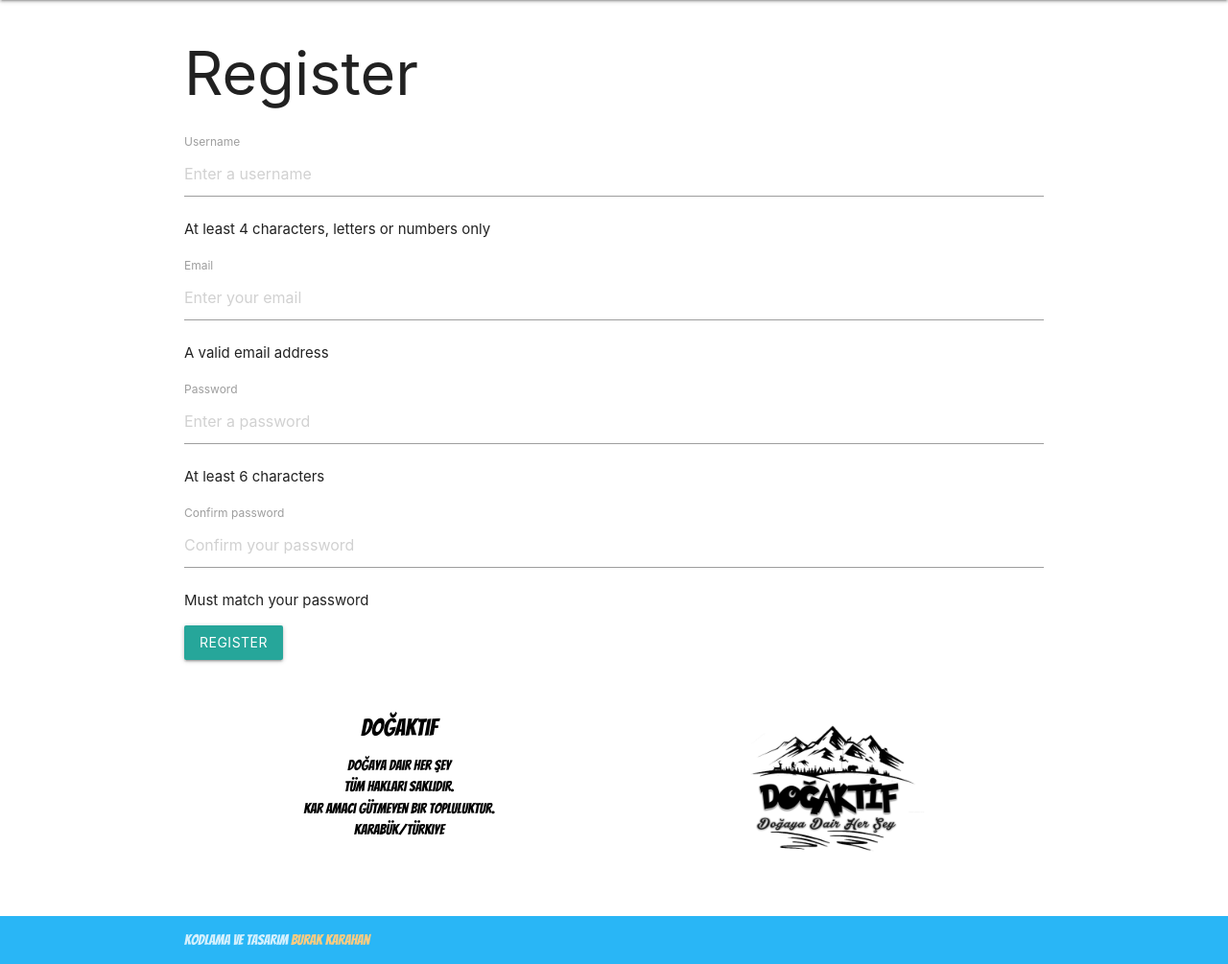
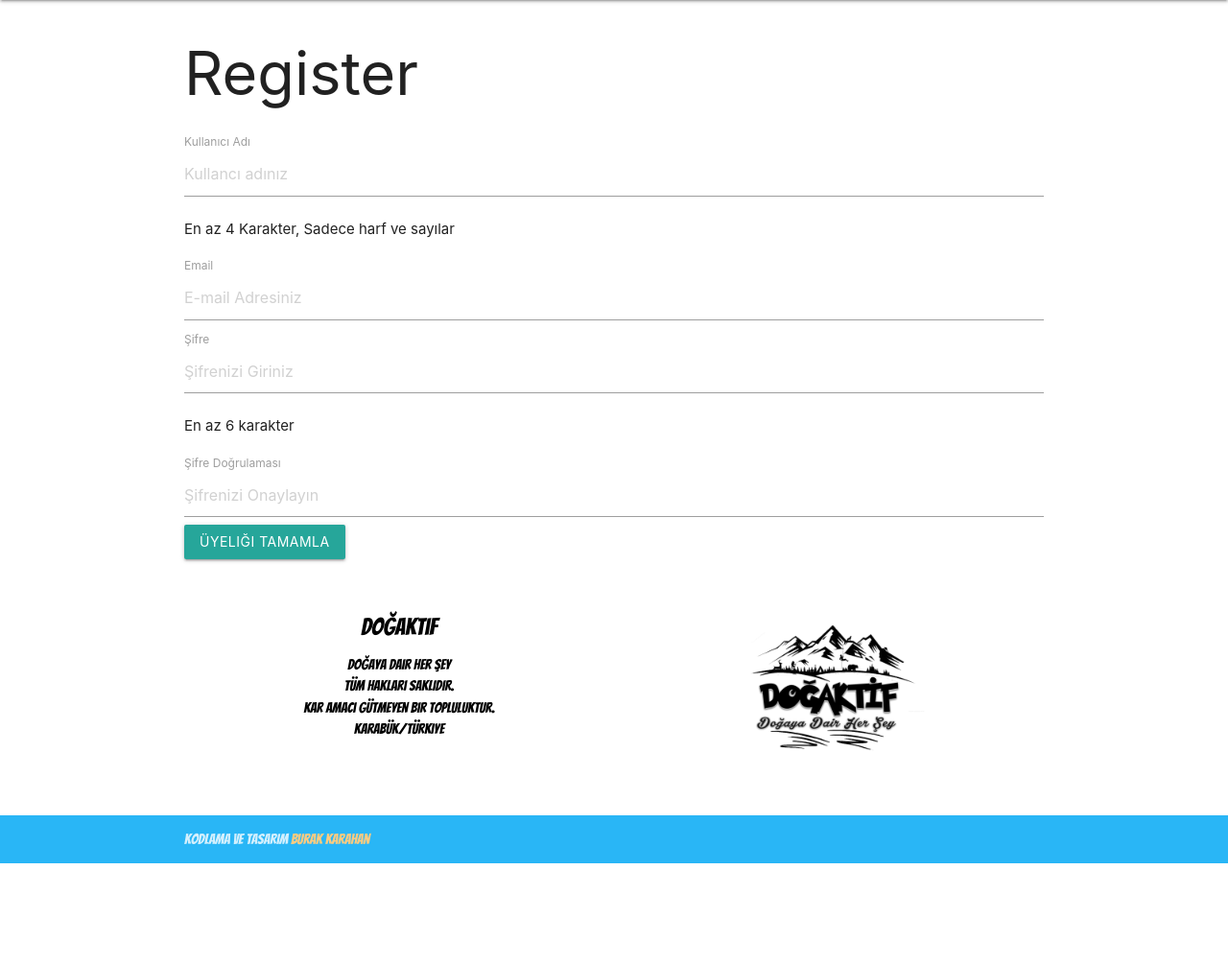
Before and after one commit to MarlonJD/NatureLover, a CodeIgniter app: page /natureLover/user/register in a window 1280 px wide. Shown: the part 64-1069 px from the top of the page at 96% size. After the commit the page ends 964 px from the top, so only its background shows below. Run offline with CodeIgniter, Linux system fonts and the light colour scheme; some libraries are stand-ins or nearby versions.

Commit message:
Stage 1: Add changed user texts

```diff
--- a/application/views/user/login/login_success.php
+++ b/application/views/user/login/login_success.php
@@ -3,9 +3,9 @@
 	<div class="row">
 		<div class="col-md-12">
 			<div class="page-header">
-				<h1>Login success!</h1>
+				<h1>Giriş Başarılı</h1>
 			</div>
-			<p>You are now logged in.</p>
+			<p>Başarıyla giriş yaptınız.</p>
 		</div>
 	</div><!-- .row -->
 </div><!-- .container -->
--- a/application/views/user/logout/logout_success.php
+++ b/application/views/user/logout/logout_success.php
@@ -3,9 +3,9 @@
 	<div class="row">
 		<div class="col-md-12">
 			<div class="page-header">
-				<h1>Logout success!</h1>
+				<h1>Nereye gidiyorsun!</h1>
 			</div>
-			<p>You are now logged out.</p>
+			<p>Şimdi bizi böyle bırakıp gidiyorsun yani.</p>
 		</div>
 	</div><!-- .row -->
 </div><!-- .container -->
--- a/application/views/user/register/register.php
+++ b/application/views/user/register/register.php
@@ -21,27 +21,25 @@
 			</div>
 			<?= form_open() ?>
 				<div class="form-group">
-					<label for="username">Username</label>
-					<input type="text" class="form-control" id="username" name="username" placeholder="Enter a username">
-					<p class="help-block">At least 4 characters, letters or numbers only</p>
+					<label for="username">Kullanıcı Adı</label>
+					<input type="text" class="form-control" id="username" name="username" placeholder="Kullancı adınız">
+					<p class="help-block">En az 4 Karakter, Sadece harf ve sayılar</p>
 				</div>
 				<div class="form-group">
 					<label for="email">Email</label>
-					<input type="email" class="form-control" id="email" name="email" placeholder="Enter your email">
-					<p class="help-block">A valid email address</p>
+					<input type="email" class="form-control" id="email" name="email" placeholder="E-mail Adresiniz">
 				</div>
 				<div class="form-group">
-					<label for="password">Password</label>
-					<input type="password" class="form-control" id="password" name="password" placeholder="Enter a password">
-					<p class="help-block">At least 6 characters</p>
+					<label for="password">Şifre</label>
+					<input type="password" class="form-control" id="password" name="password" placeholder="Şifrenizi Giriniz">
+					<p class="help-block">En az 6 karakter</p>
 				</div>
 				<div class="form-group">
-					<label for="password_confirm">Confirm password</label>
-					<input type="password" class="form-control" id="password_confirm" name="password_confirm" placeholder="Confirm your password">
-					<p class="help-block">Must match your password</p>
+					<label for="password_confirm">Şifre Doğrulaması</label>
+					<input type="password" class="form-control" id="password_confirm" name="password_confirm" placeholder="Şifrenizi Onaylayın">
 				</div>
 				<div class="form-group">
-					<input type="submit" class="btn btn-default" value="Register">
+					<input type="submit" class="btn btn-default" value="Üyeliği tamamla">
 				</div>
 			</form>
 		</div>
--- a/application/views/user/register/register_success.php
+++ b/application/views/user/register/register_success.php
@@ -3,9 +3,9 @@
 	<div class="row">
 		<div class="col-md-12">
 			<div class="page-header">
-				<h1>Thank you for registering your new account!</h1>
+				<h1>Çılgın grubumuza hoşgeldiniz !</h1>
 			</div>
-			<p>You have successfully register. Please check your email inbox to confirm your email address.</p>
+			<p>Başarıyla üye oldunuz. <a href="<?php echo base_url('user/login'); ?>">Buradan</a> giriş yapın ve onaylandığında aşırı gizli muhteşem panelimize erişim sağlayabileceksiniz :)</p>
 		</div>
 	</div><!-- .row -->
 </div><!-- .container -->
```
Also changed, not shown: application/views/user/login/login.php (+6 -6 lines).
